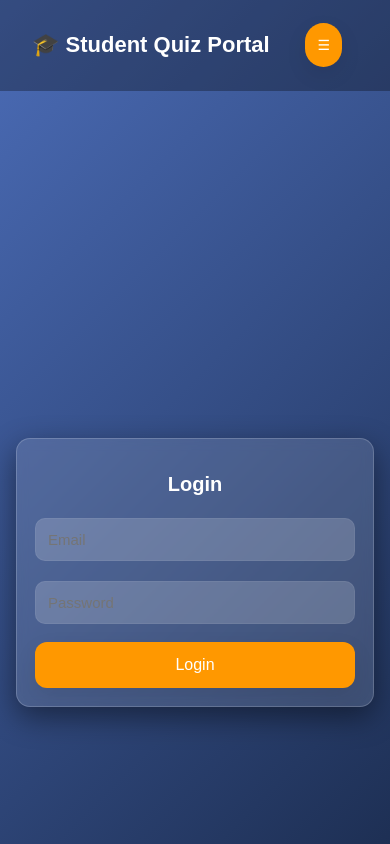
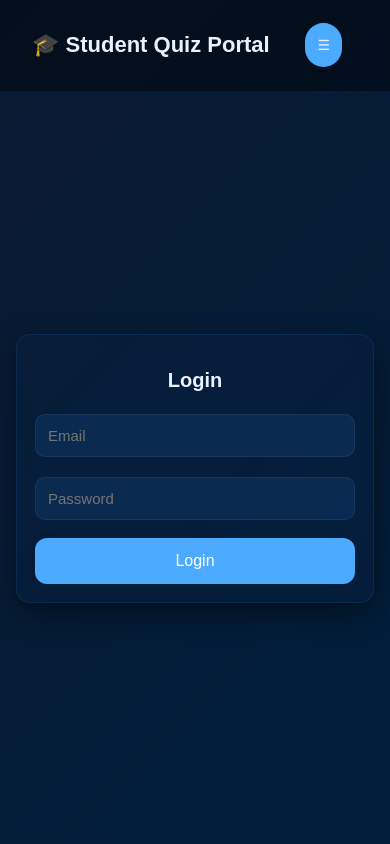
Before and after one commit to VWinded/studentquizportal, a React (Vite) app in the folder frontend/: page / in a window 390 px wide. Both pictures are taken after a click on the button "Login". Shown: the top 844 px of the page. Built offline with nearby package versions, Linux system fonts and the light colour scheme; no server answers.

Commit message:
UI polish: set Neo Blue Dark default theme & fix mobile login centering

```diff
--- a/frontend/src/ThemeSwitcher.jsx
+++ b/frontend/src/ThemeSwitcher.jsx
@@ -15,12 +15,12 @@ const themes = [
 ];
 
 export default function ThemeSwitcher({ open }) {
-  const [activeTheme, setActiveTheme] = useState("OceanDefault");
+  const [activeTheme, setActiveTheme] = useState("NeoBlueDark");
 
   // Load saved theme on mount
   // ThemeSwitcher.jsx - only the relevant bits to replace
 useEffect(() => {
-  const saved = localStorage.getItem("theme") || "OceanDefault";
+  const saved = localStorage.getItem("theme") || "NeoBlueDark";
   setActiveTheme(saved);
 
   // remove any theme class from both html and body, then add the saved one
--- a/frontend/src/mobile-override.css
+++ b/frontend/src/mobile-override.css
@@ -766,12 +766,14 @@ body.mobile-view .chart-container {
 
   /* Page wrapper */
   .form-container {
-    min-height: 100vh;
+  min-height: calc(100vh - 64px); /* subtract mobile navbar */
   display: flex;
   align-items: center;
   justify-content: center;
   padding: 16px;
-  }
+  margin: 0;
+}
+
 
   /* Login card */
   .form-card {
@@ -779,6 +781,8 @@ body.mobile-view .chart-container {
     max-width: 360px;
     padding: 18px 16px;
     border-radius: 14px;
+    margin-top: 0 !important;
+  transform: translateY(-12px);
   }
 
   /* Title */
@@ -1239,18 +1243,22 @@ body.mobile-view .chart-container {
 @media (max-width: 600px) {
 
   .form-container {
-    min-height: 100vh;
+  min-height: calc(100vh - 64px); /* subtract mobile navbar */
   padding: 16px;
   display: flex;
   align-items: center;
   justify-content: center;
-  }
+  margin: 0;
+}
+
 
   .form-card {
     width: 100%;
     max-width: 380px;
     padding: 18px;
     border-radius: 14px;
+    margin-top: 0 !important;
+  transform: translateY(-12px);
   }
 
   .form-card h2 {
```
Lines whose indentation alone changed are shown as unchanged.
